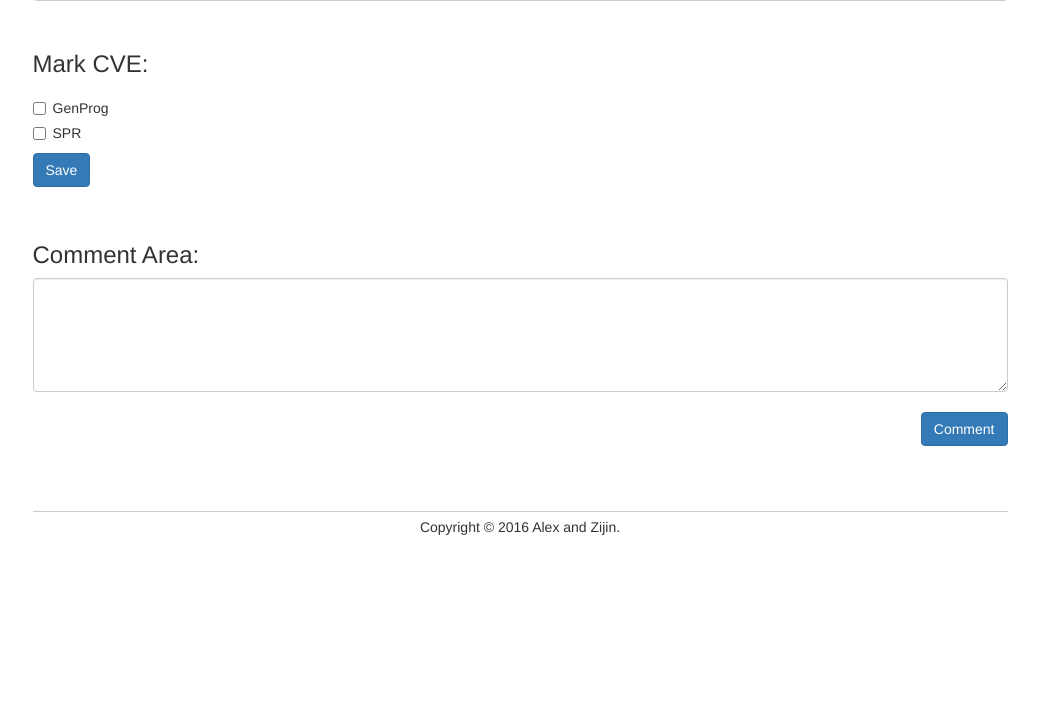
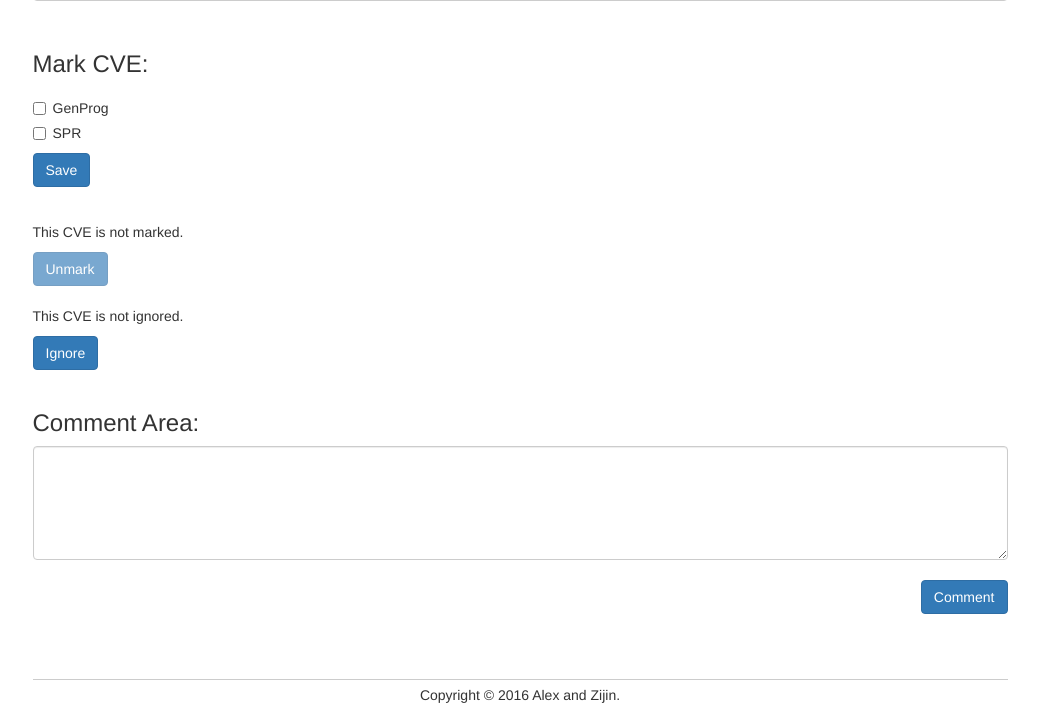
Before and after one commit to last5bits/cs858, a PHP site: page /cve/cve.html.php?vid=1 in a window 1280 px wide. Shown: the part 807-1517 px from the top of the page, without its empty margins (120-1159 px from the left). Before the commit the page ends 1342 px from the top, so only its background shows below. Run offline with PHP 8.4, Linux system fonts and the light colour scheme; data that the repository does not hold is empty.

Commit message:
Add ignore and unmark feature

```diff
--- a/MarkWebsite/cve/cve.html.php
+++ b/MarkWebsite/cve/cve.html.php
@@ -176,6 +176,39 @@
       </button>
     </div>
   </form>
+  <?php if ($result['marked']): ?>
+    <br />
+    <form method="post">
+      <p>This CVE is marked.</p>
+      <button class="btn btn-primary" type="submit" name="unmark">
+        Unmark
+      </button>
+    </form>
+  <?php else: ?>
+    <br />
+    <p>This CVE is not marked.</p>
+    <button class="btn btn-primary" disabled="true">
+      Unmark
+    </button>
+  <?php endif; ?>
+  <br />
+  <?php if ($result['ignored']): ?>
+    <br />
+    <form method="post">
+      <p>This CVE is ignored.</p>
+      <button class="btn btn-primary" type="submit" name="unignore">
+        Unignore
+      </button>
+    </form>
+  <?php else: ?>
+    <br />
+    <form method="post">
+      <p>This CVE is not ignored.</p>
+      <button class="btn btn-primary" type="submit" name="ignore">
+        Ignore
+      </button>
+    </form>
+  <?php endif; ?>
 </div>
 <br />
 <div class="row">
--- a/MarkWebsite/vulnerability/index.php
+++ b/MarkWebsite/vulnerability/index.php
@@ -11,7 +11,7 @@ $id = $_GET['vid'];
 $stmt->execute();
 $result = $stmt->get_result()->fetch_assoc();
 
-$stmt = $conn->prepare("SELECT id, cve_title, marked
+$stmt = $conn->prepare("SELECT id, cve_title, marked, ignored
                         FROM cve WHERE v_id = ?");
 $stmt->bind_param("i", $v_id);
 $v_id = $_GET['vid'];
```
Also changed, not shown: MarkWebsite/cve/index.php (+40 -0 lines), MarkWebsite/vulnerability/vulnerability.html.php (+7 -0 lines).
